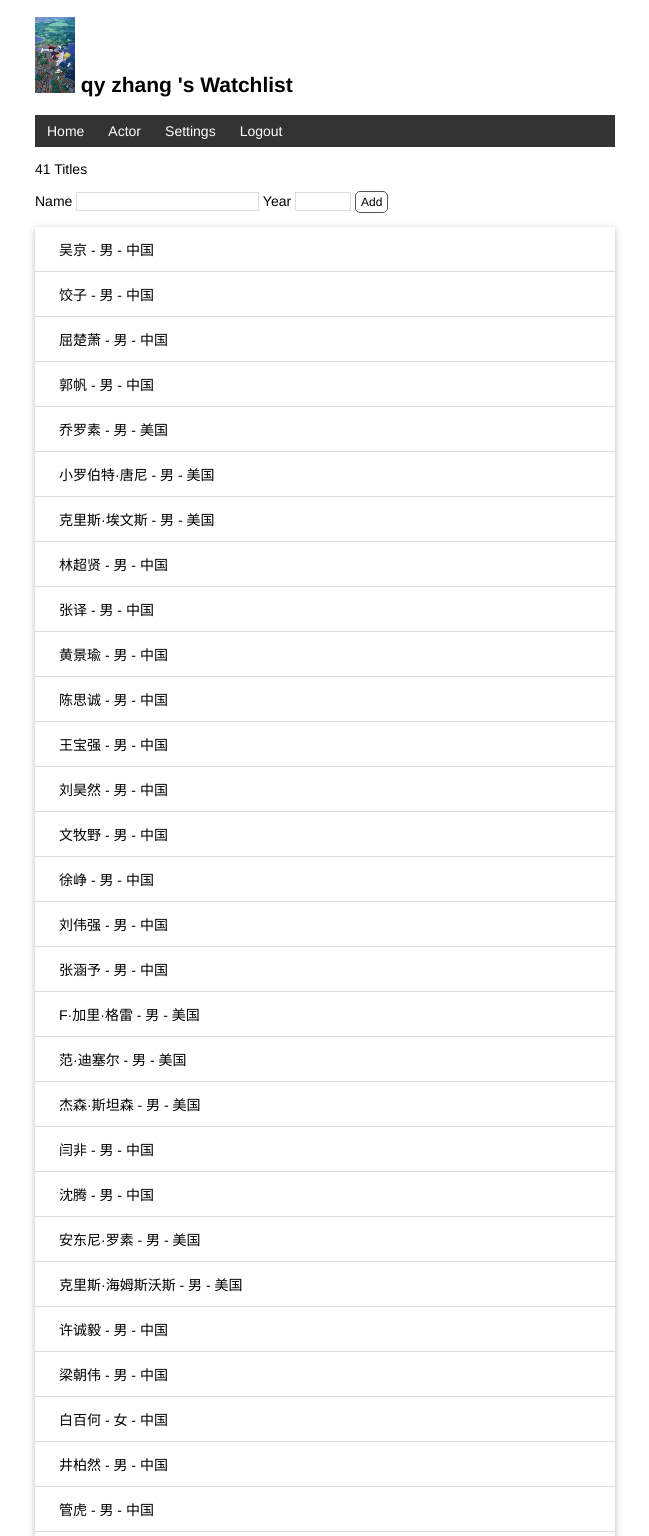
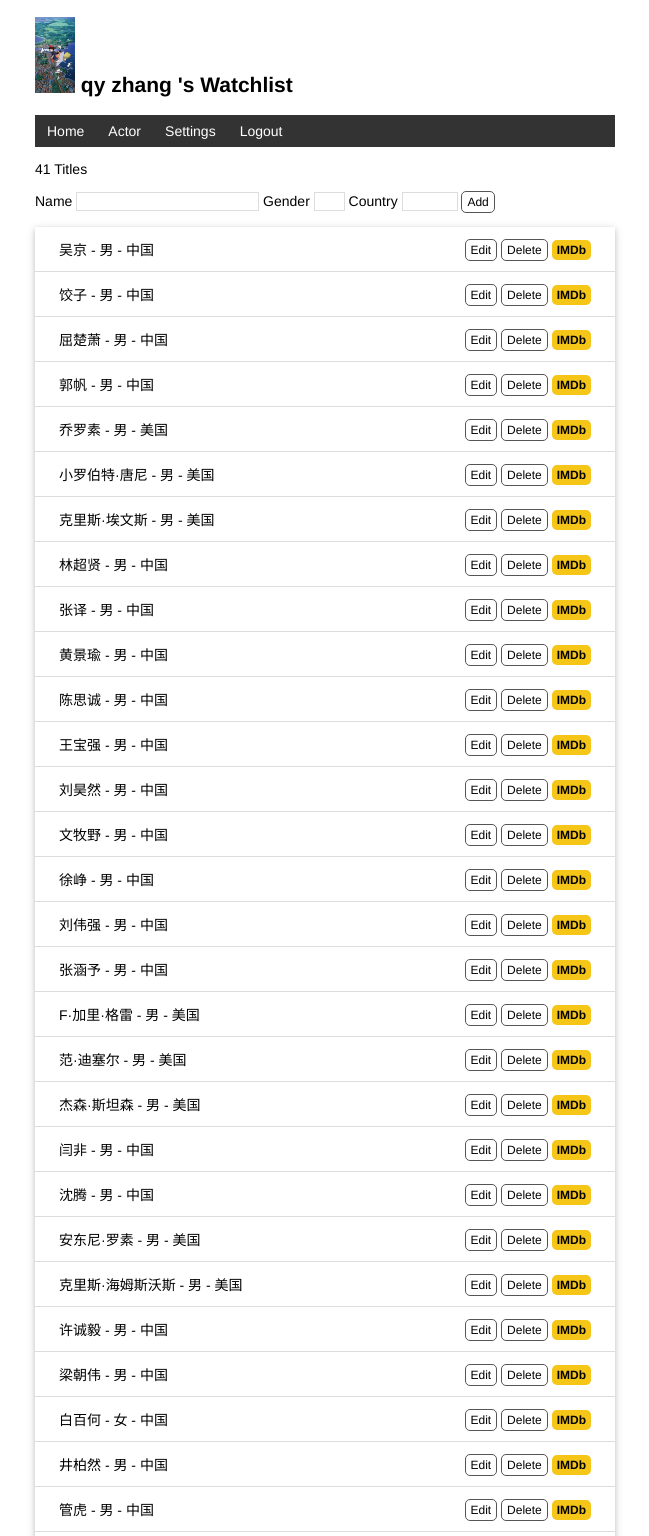
Before and after one commit to 2021201554zqy/RucMovie, a Flask app: page /actor in a window 1280 px wide. Shown: the top 1536 px of the page, without its empty margins (315-964 px from the left). Run offline with Flask 3, Linux system fonts and the light colour scheme; a user stored in the database is signed in.

Commit message:
see movie and actors' details

```diff
--- a/app.py
+++ b/app.py
@@ -29,15 +29,66 @@ login_manager.login_view = 'login'
 def load_user(user_id): # 创建用户加载回调函数，接受用户 ID 作为参数
     user = User.query.get(int(user_id)) # 用 ID 作为 User 模型的主键查询对应的用户
     return user # 返回用户对象
-
-
 # many to many relation
 movie_actor_association = db.Table(
     'movie_actor_association',
     db.Column('movie_id', db.Integer, db.ForeignKey('movie_info.movie_id')),
     db.Column('actor_id', db.Integer, db.ForeignKey('actor_info.actor_id')),
 )
-# class User(db.Model, UserMixin):
+
+movie_director_association = db.Table(
+    'movie_director_association',
+    db.Column('movie_id', db.Integer, db.ForeignKey('movie_info.movie_id')),
+    db.Column('actor_id', db.Integer, db.ForeignKey('actor_info.actor_id')),
+)
+
+class Movie(db.Model):
+    __tablename__ = 'movie_info'
+
+    movie_id = db.Column(db.Integer, primary_key=True, autoincrement=True)
+    movie_name = db.Column(db.String(20))
+    release_date = db.Column(db.String(15))
+    country = db.Column(db.String(20))
+    movie_type = db.Column(db.String(10))
+    release_year = db.Column(db.Integer)
+
+    moviebox = db.relationship('MovieBox', back_populates='movies', uselist=False, cascade='all, delete-orphan')
+    actors = db.relationship('Actor', secondary=movie_actor_association, back_populates='movie_actors')
+    directors = db.relationship('Actor', secondary=movie_director_association, back_populates='movie_directs')
+
+    def __repr__(self):
+        return f'<Movie {self.movie_name}>'
+
+
+class Actor(db.Model):
+    __tablename__ = 'actor_info'
+
+    actor_id = db.Column(db.Integer, primary_key=True, autoincrement=True)
+    actor_name = db.Column(db.String(20))
+    gender = db.Column(db.String(2))
+    country = db.Column(db.String(20))
+
+    movie_actors = db.relationship('Movie', secondary=movie_actor_association)
+    movie_directs = db.relationship('Movie', secondary=movie_director_association)
+
+    def __repr__(self):
+        return f'<Actor {self.actor_name}>'
+
+# one to one relation
+class MovieBox(db.Model):
+    __tablename__ = 'movie_box'
+    box_id = db.Column(db.Integer, primary_key=True, autoincrement=True)
+    movie_id = db.Column(db.String(10), db.ForeignKey('movie_info.movie_id'))
+    movie_box = db.Column(db.Float)
+    movies = db.relationship('Movie', back_populates='moviebox')
+
+# # many to many relation
+# movie_actor_association = db.Table(
+#     'movie_actor_association',
+#     db.Column('movie_id', db.Integer, db.ForeignKey('movie_info.movie_id')),
+#     db.Column('actor_id', db.Integer, db.ForeignKey('actor_info.actor_id')),
+# )
+# # class User(db.Model, UserMixin):
 class User(db.Model,UserMixin):
     # __table_args__ = {'extend_existing': True}
     id = db.Column(db.Integer, primary_key=True)
@@ -51,41 +102,7 @@ class User(db.Model,UserMixin):
     def validate_password(self, password): # 用于验证密码的方法，接受密码作为参数
         return check_password_hash(self.password_hash, password)
 
-class Movie(db.Model):
-    __tablename__ = 'movie_info'
 
-    movie_id = db.Column(db.Integer, primary_key=True, autoincrement=True)
-    movie_name = db.Column(db.String(20))
-    release_date = db.Column(db.String(15))
-    country = db.Column(db.String(20))
-    movie_type = db.Column(db.String(10))
-    release_year = db.Column(db.Integer)
-
-    moviebox = db.relationship('MovieBox', back_populates='movies', uselist=False)
-    actors = db.relationship('Actor', secondary=movie_actor_association, back_populates='movies')
-
-    def __repr__(self):
-        return f'<Movie {self.movie_name}>'
-
-class Actor(db.Model):
-    __tablename__ = 'actor_info'
-
-    actor_id = db.Column(db.Integer, primary_key=True, autoincrement=True)
-    actor_name = db.Column(db.String(20))
-    gender = db.Column(db.String(2))
-    country = db.Column(db.String(20))
-
-    movies = db.relationship('Movie', secondary=movie_actor_association, back_populates='actors')
-
-    def __repr__(self):
-        return f'<Actor {self.actor_name}>'
-
-# one to one relation
-class MovieBox(db.Model):
-    __tablename__ = 'movie_box'
-    movie_id = db.Column(db.String(10), db.ForeignKey('movie_info.movie_id'), unique=True, nullable=False, primary_key=True)
-    movie_box = db.Column(db.Float)
-    movies = db.relationship('Movie', back_populates='moviebox')
 
 # 在执行数据库查询之前手动推送应用上下文
 with app.app_context():
@@ -134,12 +151,13 @@ def index():
         db.session.commit() # 提交数据库会话
         flash('Item created.') # 显示成功创建的提示
     user = User.query.first() # 读取用户记录
+    movies = Movie.query.all()
     return render_template('index.html', movies=movies,user=user)
 
 @app.route('/actor')
 def actor():
-
     user = User.query.first() # 读取用户记录
+    actors = Actor.query.all()
     return render_template('actor.html', actors=actors,user=user)
 @app.route('/settings', methods=['GET', 'POST'])
 @login_required
@@ -191,20 +209,105 @@ def edit(movie_id):
     user = User.query.first() # 读取用户记录
     return render_template('edit.html', movie=movie,user=user)  # 传入被编辑的电影记录
 
+
+
+
+@app.route('/movie/details/<int:movie_id>', methods=['GET', 'POST'])
+def movie_details(movie_id):
+    movie = Movie.query.get_or_404(movie_id)
+    # if request.method == 'POST':  # 处理编辑表单的提交请求
+    #     title = request.form['title']
+    #     year = request.form['year']
+
+    #     if not title or not year or len(year) != 4 or len(title) > 60:
+    #         flash('Invalid input.')
+    #         return redirect(url_for('edit', movie_id=movie_id))  # 重定向回对应的编辑页面
+    #       # 解除与 MovieBox 的关联关系
+    #     if movie.moviebox:
+    #         movie.movie_name = title  # 更新标题
+    #         movie.release_year = year  # 更新年份
+    #     db.session.commit()  # 提交数据库会话
+    #     flash('Item updated.')
+    #     return redirect(url_for('index'))  # 重定向回主页
+    # user = User.query.first() # 读取用户记录
+    # return render_template('edit.html', movie=movie,user=user)  # 传入被编辑的电影记录
+
+    # 根据电影 ID 从数据库中获取演员信息
+    # actors = get_actors_by_movie_id(movie_id)
+    directors = movie.directors
+    actors = movie.actors
+    user = User.query.first() # 读取用户记录
+    return render_template('movie_details.html', directors = directors, movie=movie, actors=actors,user=user)
+@app.route('/actor/edit/<int:actor_id>', methods=['GET', 'POST'])
+@login_required
+def edit_actor(actor_id):
+    actor = Actor.query.get_or_404(actor_id)
+
+    if request.method == 'POST':  # 处理编辑表单的提交请求
+        title = request.form['title']
+        gender = request.form['gender']
+        country = request.form['country']
+        if not title or not gender or not country:
+            flash('Invalid input.')
+            return redirect(url_for('edit_actor', actor_id=actor_id))  # 重定向回对应的编辑页面
+          # 解除与 MovieBox 的关联关系
+        # if movie.moviebox:
+        #     movie.movie_name = title  # 更新标题
+        #     movie.release_year = year  # 更新年份
+        db.session.commit()  # 提交数据库会话
+        flash('Item updated.')
+        return redirect(url_for('index'))  # 重定向回主页
+    user = User.query.first() # 读取用户记录
+    return render_template('edit_actor.html', actor=actor,user=user)  # 传入被编辑的电影记录
+
 @app.route('/movie/delete/<int:movie_id>', methods=['POST'])
 @login_required
 def delete(movie_id):
+    # Step 1: Retrieve the movie by its ID
     movie = Movie.query.get_or_404(movie_id)
 
-    # 解除与 MovieBox 的关联关系
-    if movie.moviebox:
-        db.session.delete(movie.moviebox)
+    if movie:
+        if len(movie.actors)>0:
+            for actor in movie.actors:
+                db.session.delete(actor)
+        if len(movie.directors)>0:
+            for director in movie.directors:
+                db.session.delete(director)
+        if movie.moviebox:
+            db.session.delete(movie.moviebox)
+        db.session.delete(movie)
+    db.session.commit()
+    print(f"Movie with ID {movie_id} has been deleted.")
+        # except:
+        #     db.session.rollback()
+        #     print(f"Movie with ID {movie_id} not found.")
+    flash('Item deleted.')
+    # 在执行数据库查询之前手动推送应用上下文
+    with app.app_context():
+        movies = Movie.query.all()
+        actors = Actor.query.all()
+    return redirect(url_for('index'))
 
-    db.session.delete(movie)
+
+@app.route('/actor/delete/<int:actor_id>', methods=['POST'])
+@login_required
+def delete_actor(actor_id):
+    # Step 1: Retrieve the movie by its ID
+    actor = Actor.query.get_or_404(actor_id)
+
+    if actor:
+        db.session.delete(actor)
     db.session.commit()
-
+    # print(f"Movie with ID {movie_id} has been deleted.")
+        # except:
+        #     db.session.rollback()
+        #     print(f"Movie with ID {movie_id} not found.")
     flash('Item deleted.')
-    return redirect(url_for('index'))
+    # # 在执行数据库查询之前手动推送应用上下文
+    with app.app_context():
+        movies = Movie.query.all()
+        actors = Actor.query.all()
+    return redirect(url_for('actor'))
 
 
 @app.route('/login', methods=['GET', 'POST'])
--- a/static/style.css
+++ b/static/style.css
@@ -75,6 +75,15 @@ nav li a:hover {
 	border-radius: 5px;
 	padding: 3px 5px;
 }
+.baidu{
+	font-size: 12px;
+	font-weight: bold;
+	color: black;
+	text-decoration: none;
+	background: #F5C518;
+	border-radius: 5px;
+	padding: 3px 5px;
+}
 /* 覆盖某些浏览器对 input 元素定义的字体 */
 input[type=submit] {
 	font-family: inherit;
@@ -84,6 +93,12 @@ input[type=text] {
 }
 input[name=year] {
 	width: 50px;
+}
+input[name=country] {
+	width: 50px;
+}
+input[name=gender] {
+	width: 25px;
 }
 .btn {
 	font-size: 12px;
--- a/templates/actor.html
+++ b/templates/actor.html
@@ -4,13 +4,25 @@
 	{% if current_user.is_authenticated %}
 	<form method="post">
     		Name <input type="text" name="title" autocomplete="off" required>
-    		Year <input type="text" name="year" autocomplete="off" required>
+    		Gender <input type="text" name="gender" autocomplete="off" required>
+			Country <input type="text" name="country" autocomplete="off" required>
     		<input class="btn" type="submit" name="submit" value="Add">
 	</form>
 	{% endif %}
 <ul class="movie-list">
 	{% for actor in actors %}
 	<li>{{ actor.actor_name }} - {{ actor.gender }} - {{actor.country}}
+		<span class="float-right">
+			{% if current_user.is_authenticated %}
+				<a class="btn" href="{{ url_for('edit_actor', actor_id=actor.actor_id) }}">Edit</a>
+				<form class="inline-form" method="post" action="{{ url_for('.delete_actor', actor_id=actor.actor_id) }}">
+					<input class="btn" type="submit" name="delete" value="Delete" onclick="return confirm('Are you sure?')">
+				</form>
+			{% endif %}
+			<a class="baidu" href="https://www.baidu.com/s?wd={{actor.actor_name }}" target="_blank" title="Find this movie on baidu">IMDb</a>
+		</span>
+
+
 	</li>
 	{% endfor %}
 </ul>
--- a/templates/index.html
+++ b/templates/index.html
@@ -13,6 +13,7 @@
 	<li>{{ movie.movie_name }} - {{ movie.release_year }}
 		<span class="float-right">
 			{% if current_user.is_authenticated %}
+				<a class="btn" href="{{ url_for('movie_details', movie_id=movie.movie_id) }}">Details</a>
 				<a class="btn" href="{{ url_for('edit', movie_id=movie.movie_id) }}">Edit</a>
 				<form class="inline-form" method="post" action="{{ url_for('.delete', movie_id=movie.movie_id) }}">
 					<input class="btn" type="submit" name="delete" value="Delete" onclick="return confirm('Are you sure?')">
```
Also changed, not shown: templates/edit_actor.html (added, +11 -0 lines), templates/movie_details.html (added, +21 -0 lines), movie.db, sandbox/movie.db, 5 other files.
